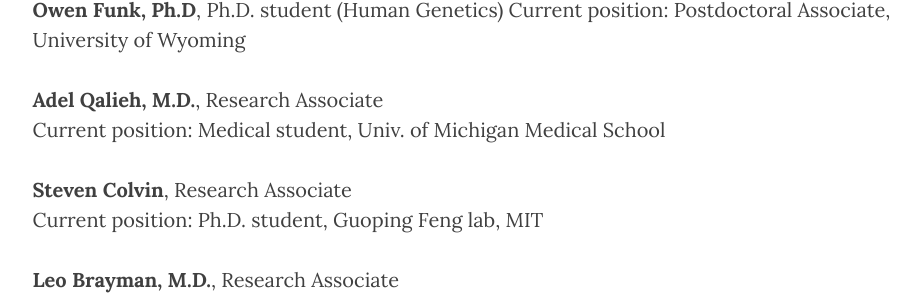
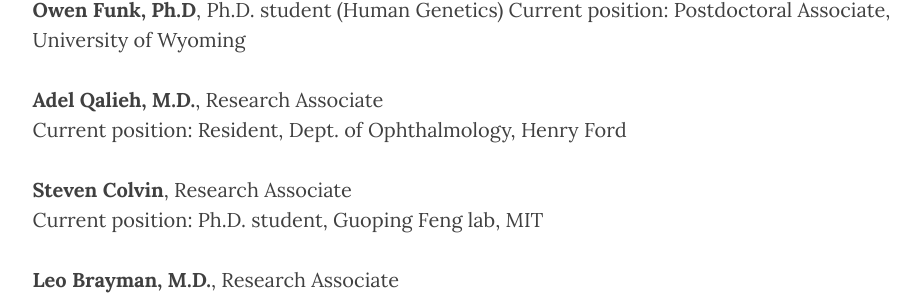
Before and after one commit to thekwanlab/website, a Jekyll site: the page built from people.md, in a window 1280 px wide and 900 px high, scrolled down 2662 px. Shown: the part 143-443 px from the top of the window, without its empty margins (135-1055 px from the left). Built offline with Jekyll 4.4.1, drawn with Linux system fonts in a browser that asks for light colours; nearby versions of some CDN libraries.

Commit message:
Update people.md

```diff
--- a/people.md
+++ b/people.md
@@ -74,7 +74,7 @@ Current position: Resident, Dept. of Ophthalmology, Penn Medicine
 Current position: Postdoctoral Associate, University of Wyoming
 
 **Adel Qalieh, M.D.**, Research Associate
-Current position: Medical student, Univ. of Michigan Medical School
+Current position: Resident, Dept. of Ophthalmology, Henry Ford
 
 **Steven Colvin**, Research Associate
 Current position: Ph.D. student, Guoping Feng lab, MIT
```
